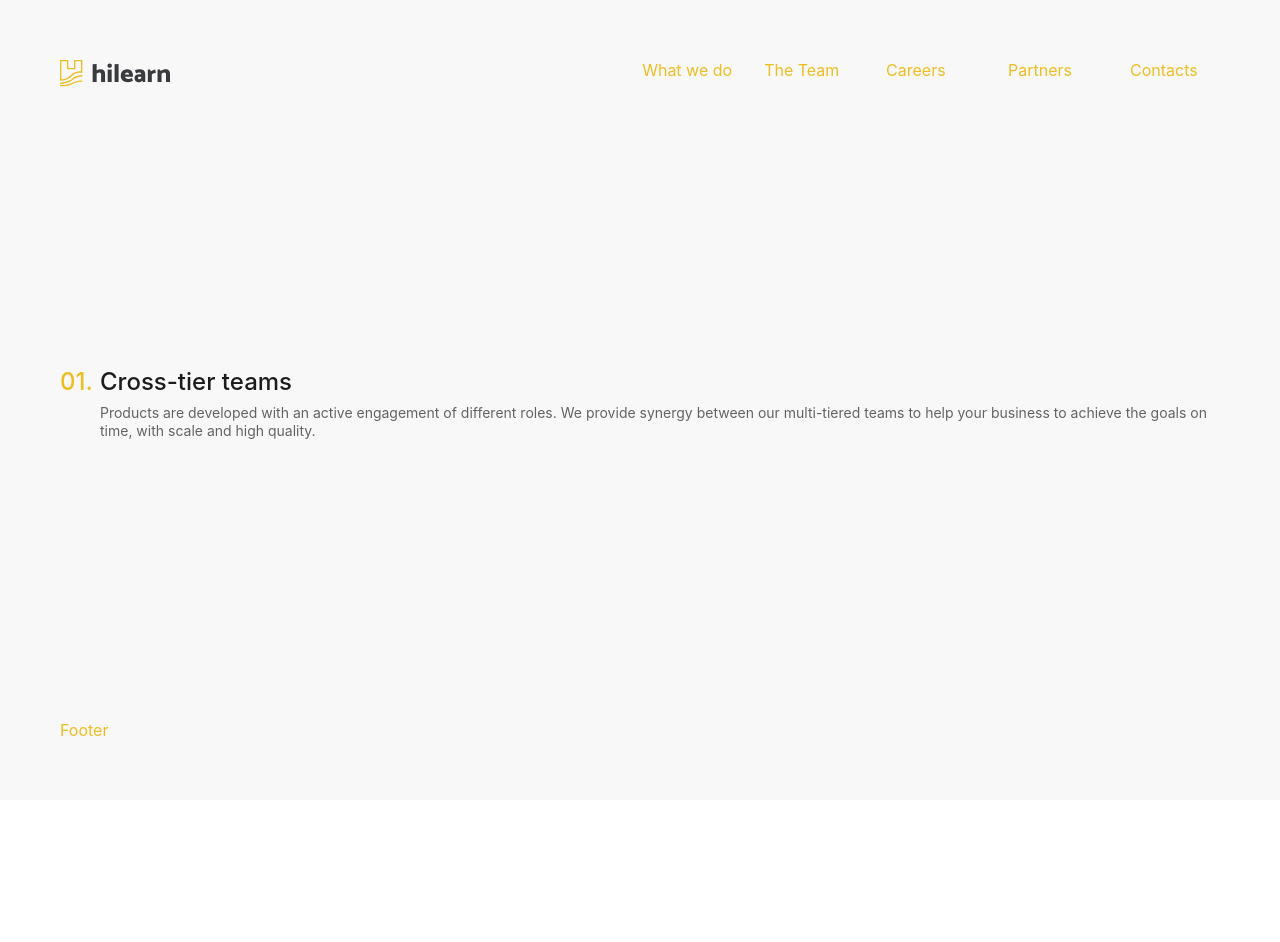
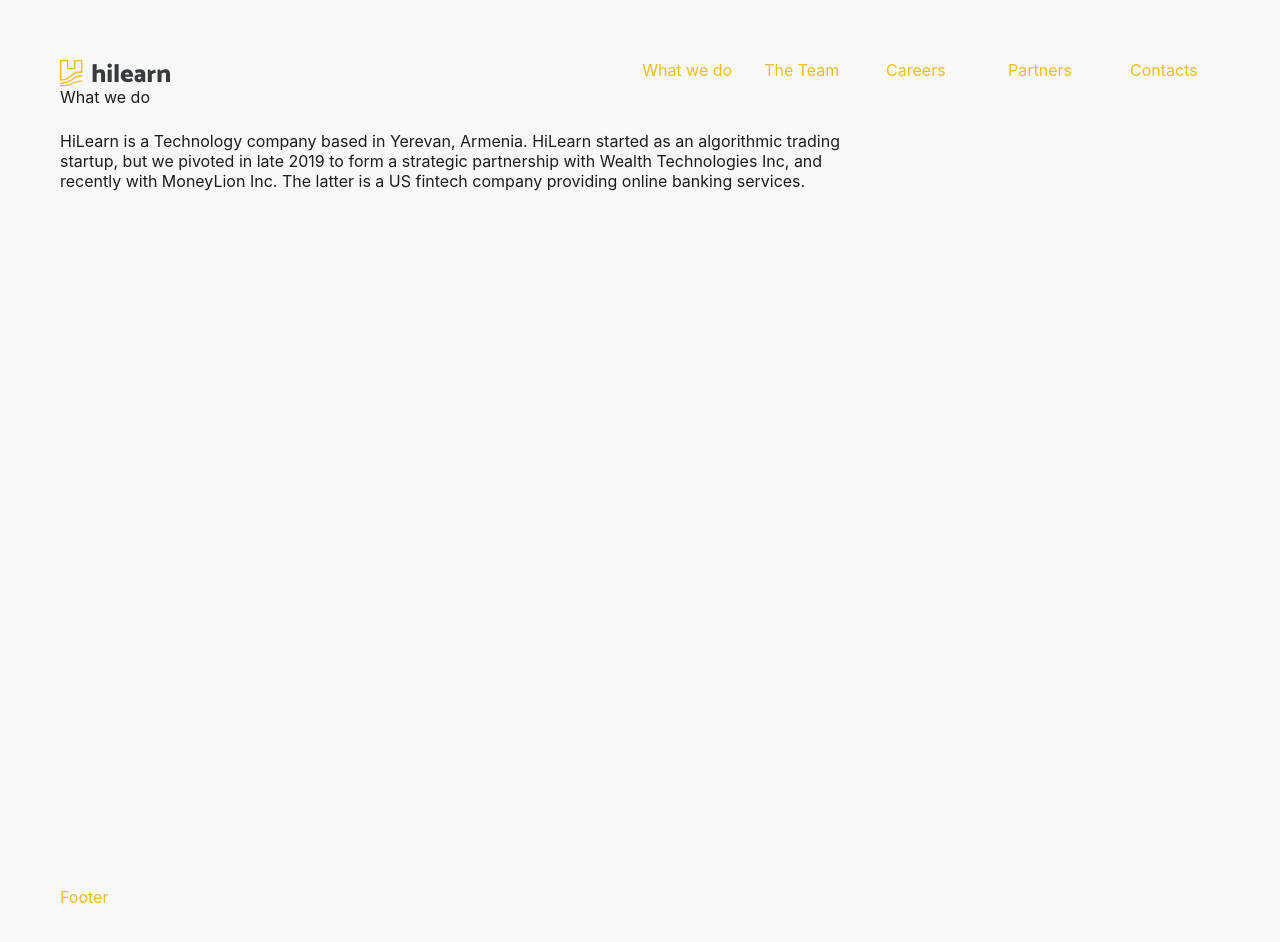
Before and after one commit to hilearn/website, a Next.js app: page / in a window 1280 px wide. Shown: the top 942 px of the page. Before the commit the page ends 800 px from the top, so only its background shows below. Built offline with nearby package versions, Linux system fonts and the light colour scheme.

Commit message:
create what we do block

```diff
--- a/src/components/Home.tsx
+++ b/src/components/Home.tsx
@@ -1,22 +1,22 @@
 import styled from 'styled-components';
 
 import Advantage from './common/Advantage';
+import WhatWeDo from './WhatWeDo';
 
 const Container = styled.div`
-  display: flex;
-  justify-content: center;
-  align-items: center;
-  height: 100%;
+
+  height: 100vh;
 `;
 
 const Home = () => {
   return (
     <Container>
-      <Advantage
+      <WhatWeDo />
+      {/* <Advantage
         queue='01.'
         title="Cross-tier teams"
         description="Products are developed with an active engagement of different roles. We provide synergy between our multi-tiered teams to help your business to achieve the goals on time, with scale and high quality."
-      />
+      /> */}
     </Container>
   );
 };
--- /dev/null
+++ b/src/components/WhatWeDo.tsx
@@ -0,0 +1,36 @@
+import styled from "styled-components";
+import AgilityBox from "./common/AgilityBox";
+import Typography from "./common/Typography";
+import { Agilities } from "./constants";
+
+
+const Container = styled.div`
+
+`;
+
+const Subtitle = styled(Typography)`
+  max-width: 784px;
+  margin-top: 24px;
+  margin-bottom: 40px;
+`;
+
+const WhatWeDo = () => (
+  <>
+    <Typography>What we do</Typography>
+    <Subtitle>
+      HiLearn is a Technology company based in Yerevan,
+      Armenia. HiLearn started as an algorithmic trading
+      startup, but we pivoted in late 2019 to form a strategic
+      partnership with Wealth Technologies Inc, and recently with
+      MoneyLion Inc. The latter is a US fintech company providing
+      online banking services.
+    </Subtitle>
+  {
+    Agilities.forEach((agility) => (
+      <div>{agility}</div>
+    ))
+  }
+  </>
+);
+
+export default WhatWeDo;
--- /dev/null
+++ b/src/components/common/AgilityBox.tsx
@@ -0,0 +1,20 @@
+import styled from "styled-components";
+import Typography from "./Typography";
+import Doc from "../../../public/images/doc.png";
+
+const Box = styled.div`
+  height: 137px;
+  width: 270px;
+  padding: 16px;
+  border-radius: 16px;
+  background-color: #F3F1EA;
+`;
+
+const AgilityBox = (agility) => (
+  <Box>
+    <img src={Doc} alt="doc" />
+    <Typography>{agility}</Typography>
+  </Box>
+);
+
+export default AgilityBox;
--- /dev/null
+++ b/src/components/constants.ts
@@ -0,0 +1,10 @@
+export const Agilities = [
+  "Machine learning",
+  "Blockchain",
+  "Artificial intelligence",
+  "Web/mobile development",
+  "Product Management",
+  "Project Management",
+  "Product Design",
+  "Quality assurance"
+];
```
Also changed, not shown: public/images/doc.png (added).
